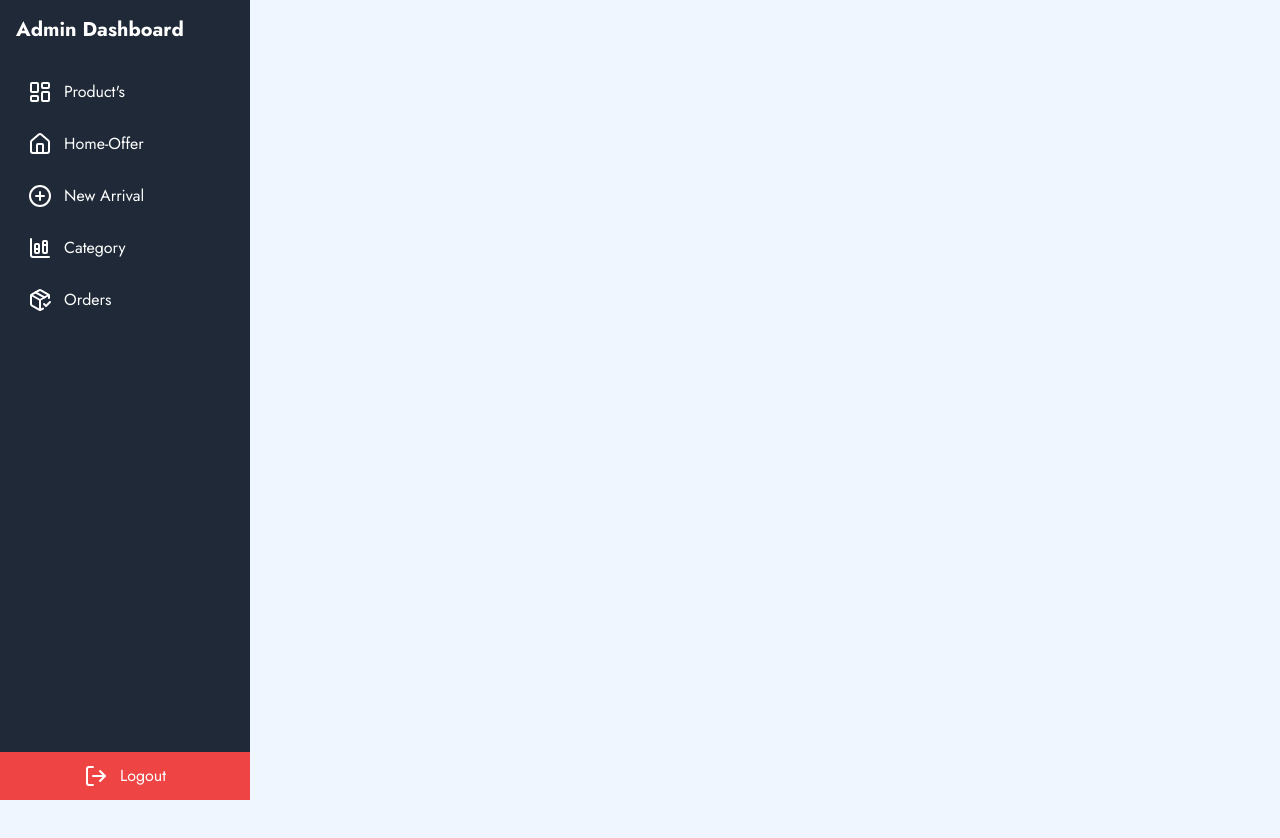
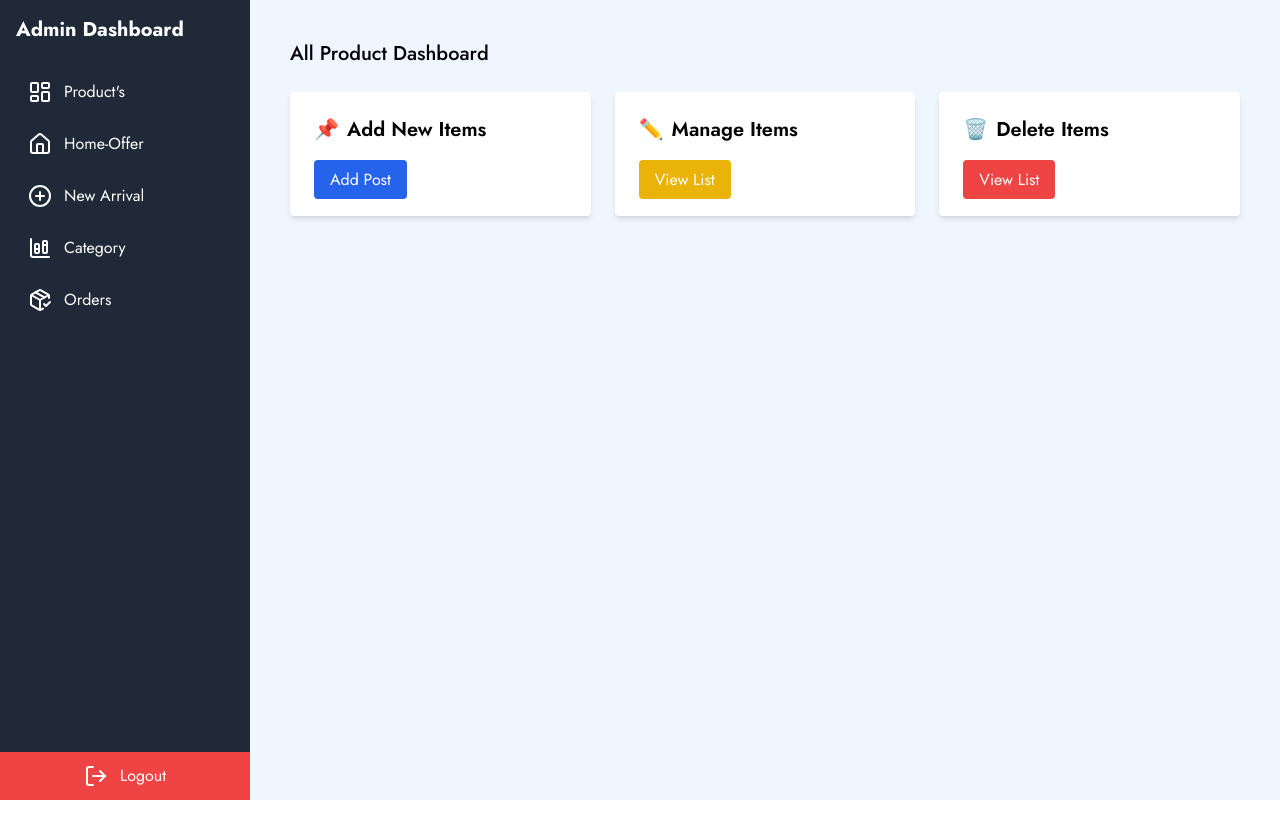
Before and after one commit to mishuk09/raiseuplabs-ecommerce-admin-frontend, a React (Create React App) app: page / in a window 1280 px wide. Shown: the top 838 px of the page. After the commit the page ends 800 px from the top, so only its background shows below. Built offline with nearby package versions, Linux system fonts and the light colour scheme; sample sign-in values are in the browser's storage.

Commit message:
update dashboard

```diff
--- a/src/App.js
+++ b/src/App.js
@@ -2,8 +2,9 @@ import { Route, Routes } from 'react-router';
 import SignIn from './components/Auth/SignIn';
 import SignUp from './components/Auth/SignUp';
 import Layout from './pages/Home/Layout';
+import ProtectedRoute from './components/utills/ProtectedRoute';
 
-// Import all other components...
+// Import other components...
 import Dashboard from './components/Auth/Dashboard';
 import AddPost from './components/Post/AddPost';
 import UpdatePost from './components/Post/UpdatePost';
@@ -29,22 +30,19 @@ import CatUpdatePost from './components/Category/CatUpdatePost';
 import CatDeletePost from './components/Category/CatDeletePost';
 import CatEdit from './components/Category/CatEdit';
 import CatDelete from './components/Category/CatDelete';
-import ProtectedRoute from './components/utills/ProtectedRoute';
 
 function App() {
   return (
     <div className="App">
       <Routes>
+        {/* Public Routes */}
         <Route path='/signin' element={<SignIn />} />
         <Route path='/signup' element={<SignUp />} />
 
-        {/* Public Route */}
-        <Route element={<Layout />}>
-          <Route path='/' element={<Layout />} />
-
-          {/* Protected Routes */}
-          <Route element={<ProtectedRoute />}>
-            <Route path='/dashboard' element={<Dashboard />} />
+        {/* Protected Routes */}
+        <Route element={<ProtectedRoute />}>
+          <Route element={<Layout />}>
+            <Route path='/' element={<Dashboard />} />
 
             {/* Offer section routes */}
             <Route path="/offer" element={<Offfer />} />
--- a/src/components/Auth/SignIn.js
+++ b/src/components/Auth/SignIn.js
@@ -59,7 +59,7 @@ export default function SignIn() {
 
             setTimeout(() => {
                 setShowAlert(false);
-                window.location.href = '/dashboard'; // Redirect to dashboard or desired page
+                window.location.href = '/'; // Redirect to dashboard or desired page
             }, 500);
         } catch (error) {
             console.error('There was an error!', error);
--- a/src/pages/Home/Layout.js
+++ b/src/pages/Home/Layout.js
@@ -4,7 +4,7 @@ import Dashboard from "../../components/Auth/Dashboard";
 import { useState } from "react";
 
 const sections = [
-    { id: 1, name: "Product's", icon: <LayoutDashboard />, path: "/dashboard", component: <Dashboard /> },
+    { id: 1, name: "Product's", icon: <LayoutDashboard />, path: "/", component: <Dashboard /> },
     { id: 2, name: "Home-Offer", icon: <House />, path: "/offer" },
     { id: 3, name: "New Arrival", icon: <CirclePlus />, path: "/new" },
     { id: 4, name: "Category", icon: <ChartColumnStacked />, path: "/cate" },
```
Also changed, not shown: 13 other files (tests, documents, lock files or other folders).
